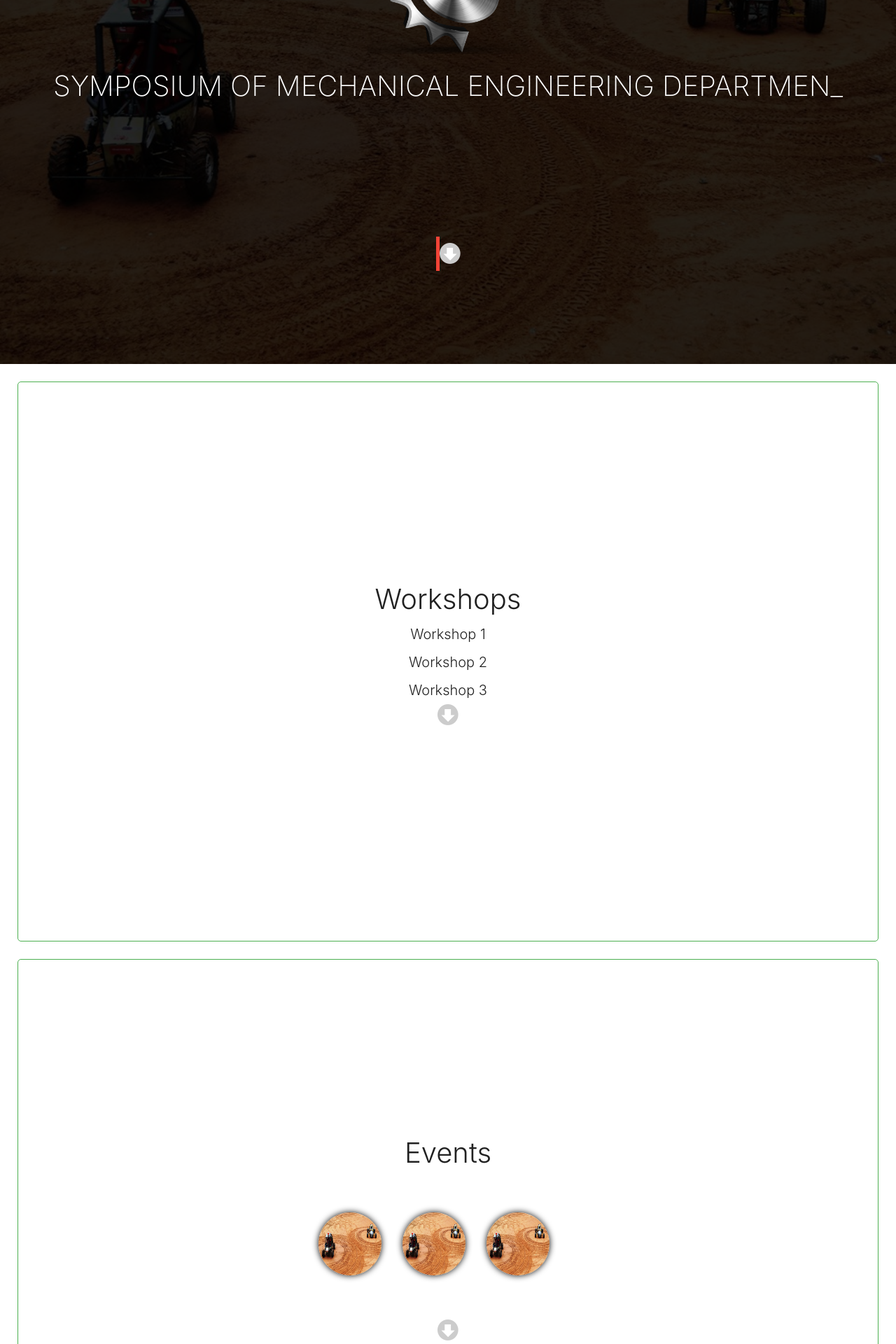
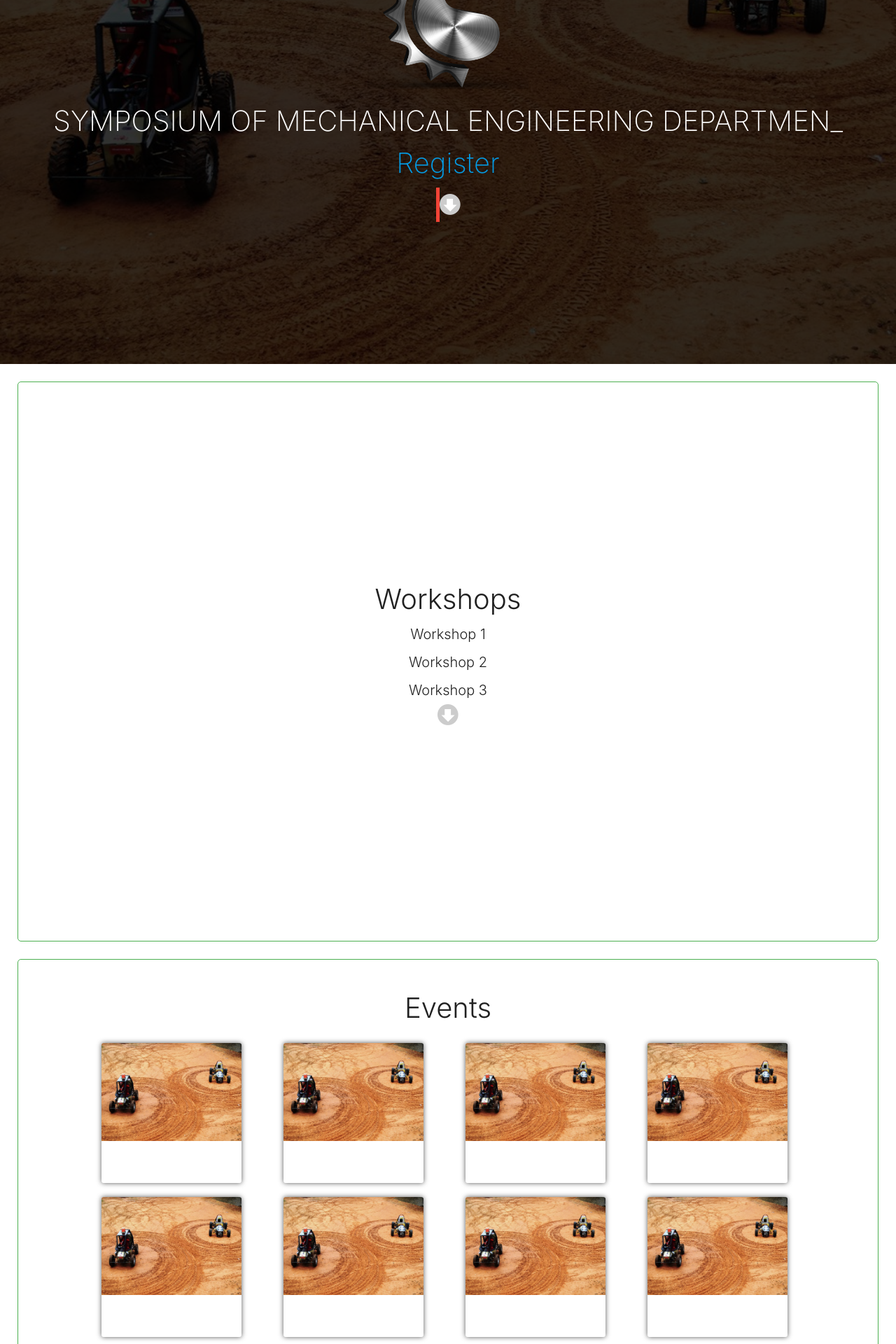
Before and after one commit to synergynitt/Synergy2017, a PHP site: page / in a window 1280 px wide. Shown: the part 280-2200 px from the top of the page at 70% size. Run offline with PHP 8.4, Linux system fonts and the light colour scheme; some libraries are stand-ins or nearby versions.

Commit message:
add events style

```diff
--- a/css/style.css
+++ b/css/style.css
@@ -15,7 +15,7 @@ body {
 .imagewrapper {
     position: static;
     z-index: 2;
-    background-color: rgba(0, 0, 0, 0.85);
+    background-color: rgba(0, 0, 0, 0.80 );
     width: 100%;
     height: 100%;
 }
@@ -36,14 +36,6 @@ body {
 .fullwidth {
     width: 100%;
 }
-
-.textanimation img {
-    margin-top:
-    height: 210px;
-    width: 230px;
-    z-index: 1;
-}
-
 .textanimation {
     width: 100%;
     z-index: 3;
@@ -53,6 +45,12 @@ body {
     position: relative;
     top: 0;
     left: 0;
+}
+
+.textanimation-logo {
+    height: 210px;
+    width: 230px;
+    z-index: 1;
 }
 
 footer {
@@ -71,41 +69,44 @@ footer img {
 .synergy-workshops,
 .synergy-events,
 .synergy-sponsors {
-        font-size: 20px;
+    font-size: 20px;
     margin: 25px;
     border-radius: 5px;
     border: 1px solid #4caf50;
 }
 
-.synergy-events {
-    height: auto;
-}
+
 section .header {
     font-size: 40px;
 }
-.circles {
-    padding: 40px;
-    display: table;
+.events {
+    max-width: 1050px;
     margin-left: auto;
     margin-right: auto;
 }
-.circles li {
+.events li {
     float:left;
-    margin: 15px;
+    height: 200px;
+    width: 200px;
+    border-radius: 3px;
+    box-shadow: 0 0 7px #555;
+    margin: 20px 30px 0 30px;
 }
-.events-circles {
-    height: 90px;
-    width: 90px;
-    border-radius: 45px;
-    box-shadow: 0 0 10px #000;
-/*    border : 1px solid #000;*/
+
+.events-li img{
+    height: 70%;
+    width: 100%;
+    border-radius: 3px 3px 0 0;
+
 }
 section div {
     /*border: 1px solid #000;*/
 }
-section div .go-down{
+.go-down{
+  position: relative;
     height: 30px;
     width: 30px;
+    bottom: 0px;
 }
 .synergy-workshops-list div {
     line-height: 40px;
--- a/index.html
+++ b/index.html
@@ -13,7 +13,9 @@
 
 <body>
 
-    <a class="btn-floating btn-large waves-effect waves-light red fixed nav-bar-button" id="nav-bar-button"><i class="mdi-navigation-menu"></i></a>
+    <a class="btn-floating btn-large waves-effect waves-light red fixed nav-bar-button" id="nav-bar-button">
+      <i class="mdi-navigation-menu"></i>
+    </a>
     <div class="synergy-slider grey darken-4 " id="synergy-slider">
 
         <div class="synergy-sliderheader green-text">Synergy '16 </div>
@@ -31,13 +33,13 @@
 
     <section id="textanimation" class="textanimation valign-wrapper ">
         <div class="valign center center-align fullwidth">
-
-            <img src="images/logo.png" />
+            <img src="images/logo.png" class="textanimation-logo" />
             <br>
-            <div class="textanimaitondata" id="textanimdata"></div><br><br><br>
+            <div class="textanimaitondata" id="textanimdata"></div>
+            <div class="registration"><a> Register</a></div>
             <a href="#synergy-workshops"><img class="go-down" src="images/down.png"></a>
         </div>
-        <br>
+
 
     </section>
 
@@ -62,13 +64,47 @@
     <section id="synergy-events" class="synergy-events scrollspy valign-wrapper">
         <div class="valign center center-align fullwidth">
             <span class="header">Events </span>
-            <ul class="circles">
-                <li><a class="tooltipped" data-position="bottom" data-delay="50" data-tooltip="Name"><img class="events-circles" src="images/asdf.jpg"></a></li>
-                <li><a class="tooltipped" data-position="bottom" data-delay="50" data-tooltip="Name"><img class="events-circles" src="images/asdf.jpg"></a></li>
-                <li><a class="tooltipped" data-position="bottom" data-delay="50" data-tooltip="Name"><img class="events-circles" src="images/asdf.jpg"></a></li>
-            </ul>
+            <ul class="events">
+              <li class="events-li">
+                <a class="tooltipped" data-position="bottom" data-delay="50" data-tooltip="Name"><img class="events" src="images/asdf.jpg"></a>
+              </li>
+              <li class="events-li">
+                <a class="tooltipped" data-position="bottom" data-delay="50" data-tooltip="Name"><img class="events" src="images/asdf.jpg"></a>
+              </li>
+              <li class="events-li">
+                <a class="tooltipped" data-position="bottom" data-delay="50" data-tooltip="Name"><img class="events" src="images/asdf.jpg"></a>
+              </li>
+              <li class="events-li">
+                <a class="tooltipped" data-position="bottom" data-delay="50" data-tooltip="Name"><img class="events" src="images/asdf.jpg"></a>
+              </li>
+              <li class="events-li">
+                <a class="tooltipped" data-position="bottom" data-delay="50" data-tooltip="Name"><img class="events" src="images/asdf.jpg"></a>
+              </li>
+              <li class="events-li">
+                <a class="tooltipped" data-position="bottom" data-delay="50" data-tooltip="Name"><img class="events" src="images/asdf.jpg"></a>
+              </li>
+              <li class="events-li">
+                <a class="tooltipped" data-position="bottom" data-delay="50" data-tooltip="Name"><img class="events" src="images/asdf.jpg"></a>
+              </li>
+              <li class="events-li">
+                <a class="tooltipped" data-position="bottom" data-delay="50" data-tooltip="Name"><img class="events" src="images/asdf.jpg"></a>
+              </li>
+              <li class="events-li">
+                <a class="tooltipped" data-position="bottom" data-delay="50" data-tooltip="Name"><img class="events" src="images/asdf.jpg"></a>
+              </li>
+              <li class="events-li">
+                <a class="tooltipped" data-position="bottom" data-delay="50" data-tooltip="Name"><img class="events" src="images/asdf.jpg"></a>
+              </li>
+              <li class="events-li">
+                <a class="tooltipped" data-position="bottom" data-delay="50" data-tooltip="Name"><img class="events" src="images/asdf.jpg"></a>
+              </li>
 
-            <a href="#synergy-sponsors"><img class="go-down" src="images/down.png"></a>
+                  </ul>
+
+
+        </div>
+        <div>
+
         </div>
     </section>
 
```
